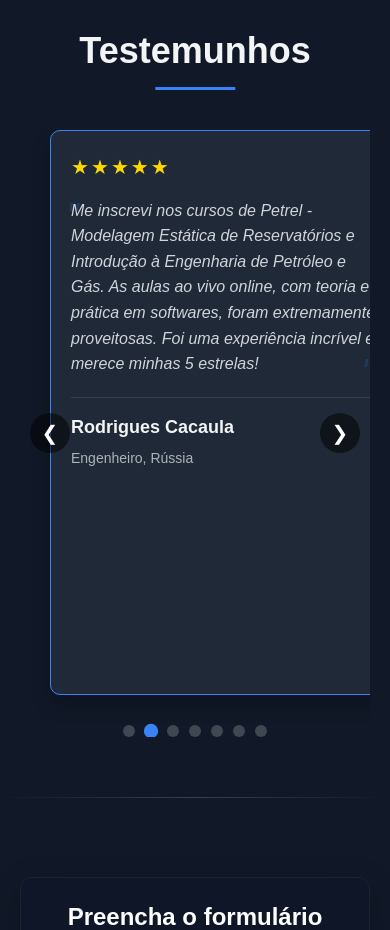
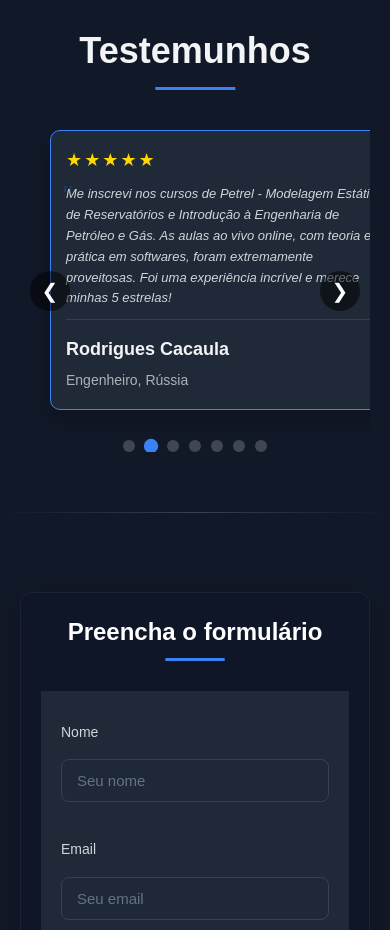
Before and after one commit to edmilsonpraia/oil, a React (Create React App) app: page / in a window 390 px wide. Shown: the part 4680-5610 px from the top of the page. Built offline with nearby package versions, Linux system fonts and the light colour scheme.

Commit message:
Aumenta altura do contêiner de vídeo para melhor visualização

```diff
--- a/src/assets/css/HomePage.css
+++ b/src/assets/css/HomePage.css
@@ -660,9 +660,22 @@ section + section {
     grid-template-columns: 1fr;
   }
   .feedback-card {
-    padding: 20px;
+    padding: 15px;
+    max-height: 280px;
+  }
+  .feedback-card .rating {
+    margin-bottom: 10px;
+    font-size: 18px;
+  }
+  .feedback-card .feedback-text {
+    font-size: 13px;
+    margin-bottom: 10px;
+  }
+  .feedback-card .feedback-text::before,
+  .feedback-card .feedback-text::after {
+    font-size: 28px;
   }
   .hero-video-container {
-    height: 250px;
+    height: 300px; /* Alterado de 250px para 300px */
   }
 }
--- a/src/pages/ProgrammingPage.js
+++ b/src/pages/ProgrammingPage.js
@@ -86,7 +86,7 @@ const ProgrammingPage = () => {
 
       <section className="projects-section">
         <div className="container">
-          <h2>Projetos em Destaque</h2>
+          <h2>Projetos Desenvolvidos</h2>
           <div className="projects-grid">
             {projects.map(project => (
               <div key={project.id} className="project-card">
```
